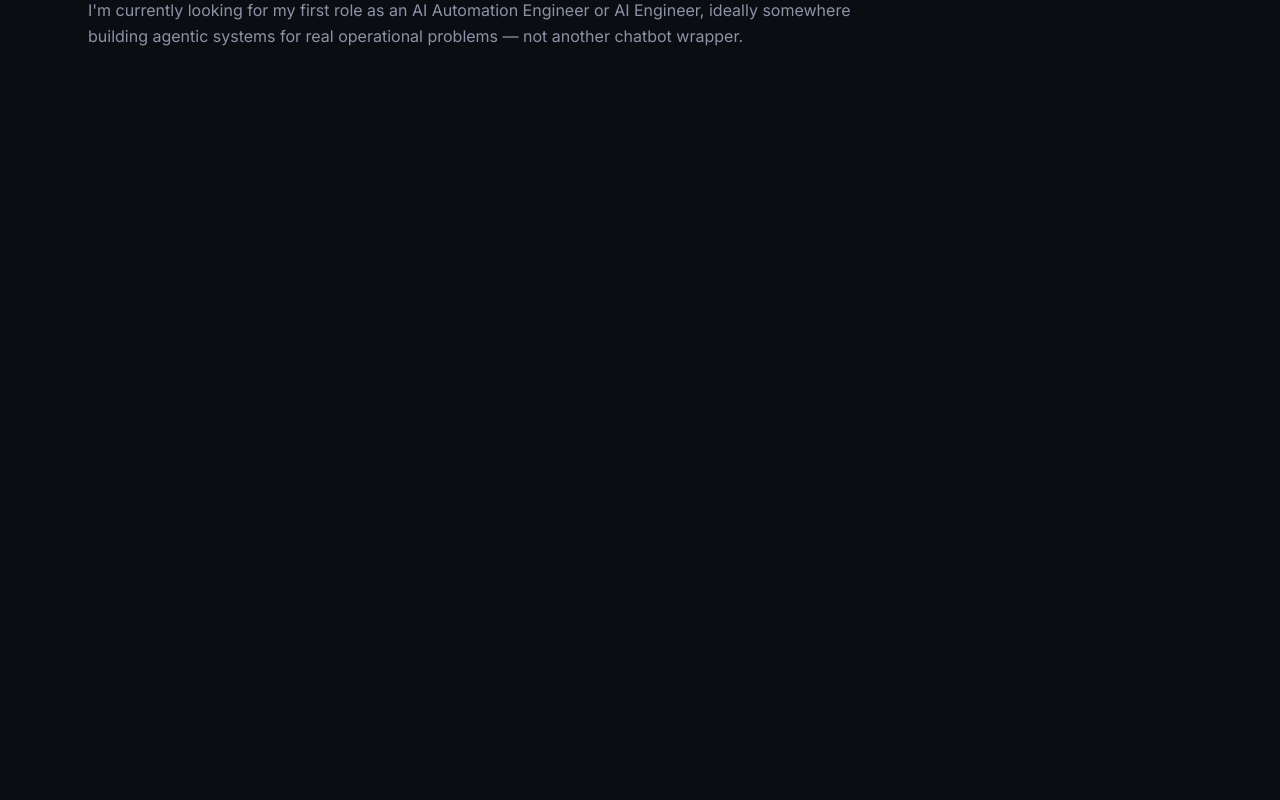
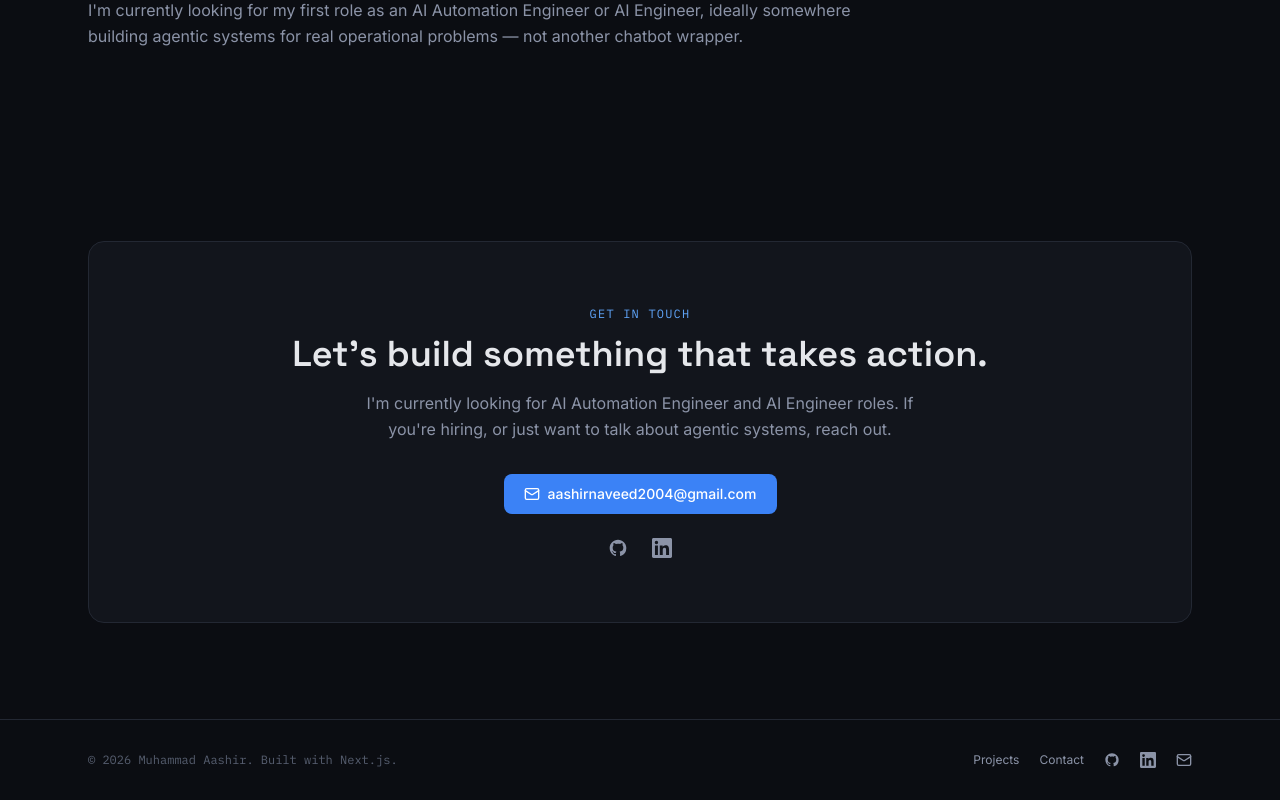
Before and after one commit to Muhammad-Aashir-web/Aashir-Portfolio, a Next.js app: page / in a window 1280 px wide. Shown: the part 2655-3455 px from the top of the page. Before the commit the page ends 2800 px from the top, so only its background shows below. Built offline with nearby package versions, Linux system fonts and the light colour scheme.

Commit message:
feat: add Contact section and site-wide Footer; fix missing lucide brand icons

```diff
--- a/src/app/layout.tsx
+++ b/src/app/layout.tsx
@@ -1,6 +1,7 @@
 import type { Metadata } from "next";
 import { Space_Grotesk, Inter, IBM_Plex_Mono } from "next/font/google";
 import Navbar from "@/components/layout/Navbar";
+import Footer from "@/components/layout/Footer";
 import "./globals.css";
 
 const spaceGrotesk = Space_Grotesk({
@@ -22,7 +23,7 @@ const plexMono = IBM_Plex_Mono({
 });
 
 export const metadata: Metadata = {
-  title: "Muhammad Aashir — AI Engineer",
+  title: "Muhammad Aashir — Building Agentic AI & Automation Systems",
   description:
     "I build agentic AI systems — multi-agent LangGraph pipelines with real backend integrations — that automate operational workflows like contract review and customer support.",
 };
@@ -36,6 +37,7 @@ export default function RootLayout({ children }: LayoutProps<"/">) {
       <body className="min-h-full flex flex-col bg-bg text-fg font-body">
         <Navbar />
         {children}
+        <Footer />
       </body>
     </html>
   );
--- a/src/app/page.tsx
+++ b/src/app/page.tsx
@@ -2,6 +2,7 @@ import Hero from "@/components/sections/Hero";
 import Projects from "@/components/sections/Projects";
 import Skills from "@/components/sections/Skills";
 import About from "@/components/sections/About";
+import Contact from "@/components/sections/Contact";
 
 export default function Home() {
   return (
@@ -10,6 +11,7 @@ export default function Home() {
       <Projects />
       <Skills />
       <About />
+      <Contact />
     </main>
   );
 }
--- /dev/null
+++ b/src/components/layout/Footer.tsx
@@ -0,0 +1,61 @@
+import Link from "next/link";
+import { Mail } from "lucide-react";
+import { GithubIcon, LinkedinIcon } from "@/components/ui/BrandIcons";
+
+const GITHUB_URL = "https://github.com/Muhammad-Aashir-web";
+const LINKEDIN_URL = "https://www.linkedin.com/in/muhammad-aashir1";
+const EMAIL = "aashirnaveed2004@gmail.com";
+
+export default function Footer() {
+  const year = new Date().getFullYear();
+
+  return (
+    <footer className="border-t border-border">
+      <div className="mx-auto flex w-full max-w-6xl flex-col items-center justify-between gap-4 px-6 py-8 sm:flex-row">
+        <p className="font-mono text-xs text-fg-subtle">
+          &copy; {year} Muhammad Aashir. Built with Next.js.
+        </p>
+
+        <div className="flex items-center gap-5">
+          <Link
+            href="#projects"
+            className="text-xs text-fg-muted transition-colors hover:text-fg"
+          >
+            Projects
+          </Link>
+          <Link
+            href="#contact"
+            className="text-xs text-fg-muted transition-colors hover:text-fg"
+          >
+            Contact
+          </Link>
+          <a
+            href={GITHUB_URL}
+            target="_blank"
+            rel="noopener noreferrer"
+            aria-label="GitHub"
+            className="text-fg-muted transition-colors hover:text-fg"
+          >
+            <GithubIcon size={16} />
+          </a>
+          <a
+            href={LINKEDIN_URL}
+            target="_blank"
+            rel="noopener noreferrer"
+            aria-label="LinkedIn"
+            className="text-fg-muted transition-colors hover:text-fg"
+          >
+            <LinkedinIcon size={16} />
+          </a>
+          <a
+            href={`mailto:${EMAIL}`}
+            aria-label="Email"
+            className="text-fg-muted transition-colors hover:text-fg"
+          >
+            <Mail size={16} />
+          </a>
+        </div>
+      </div>
+    </footer>
+  );
+}
--- /dev/null
+++ b/src/components/sections/Contact.tsx
@@ -0,0 +1,55 @@
+import { Mail } from "lucide-react";
+import Button from "@/components/ui/Button";
+import { GithubIcon, LinkedinIcon } from "@/components/ui/BrandIcons";
+
+const EMAIL = "aashirnaveed2004@gmail.com";
+const GITHUB_URL = "https://github.com/Muhammad-Aashir-web";
+const LINKEDIN_URL = "https://www.linkedin.com/in/muhammad-aashir1";
+
+export default function Contact() {
+  return (
+    <section id="contact" className="mx-auto w-full max-w-6xl px-6 py-24">
+      <div className="rounded-2xl border border-border bg-surface px-8 py-16 text-center sm:px-16">
+        <p className="font-mono text-xs uppercase tracking-widest text-accent-bright">
+          Get in touch
+        </p>
+        <h2 className="mt-3 font-display text-3xl font-semibold text-fg sm:text-4xl">
+          Let&apos;s build something that takes action.
+        </h2>
+        <p className="mx-auto mt-4 max-w-xl text-base leading-relaxed text-fg-muted">
+          I&apos;m currently looking for AI Automation Engineer and AI
+          Engineer roles. If you&apos;re hiring, or just want to talk about
+          agentic systems, reach out.
+        </p>
+
+        <div className="mt-8 flex flex-wrap items-center justify-center gap-3">
+          <Button href={`mailto:${EMAIL}`} variant="primary" external>
+            <Mail size={16} />
+            {EMAIL}
+          </Button>
+        </div>
+
+        <div className="mt-6 flex items-center justify-center gap-6">
+          <a
+            href={GITHUB_URL}
+            target="_blank"
+            rel="noopener noreferrer"
+            aria-label="GitHub"
+            className="text-fg-muted transition-colors hover:text-fg"
+          >
+            <GithubIcon size={20} />
+          </a>
+          <a
+            href={LINKEDIN_URL}
+            target="_blank"
+            rel="noopener noreferrer"
+            aria-label="LinkedIn"
+            className="text-fg-muted transition-colors hover:text-fg"
+          >
+            <LinkedinIcon size={20} />
+          </a>
+        </div>
+      </div>
+    </section>
+  );
+}
--- /dev/null
+++ b/src/components/ui/BrandIcons.tsx
@@ -0,0 +1,27 @@
+export function GithubIcon({ size = 20 }: { size?: number }) {
+  return (
+    <svg
+      width={size}
+      height={size}
+      viewBox="0 0 24 24"
+      fill="currentColor"
+      aria-hidden="true"
+    >
+      <path d="M12 2C6.477 2 2 6.484 2 12.017c0 4.425 2.865 8.18 6.839 9.504.5.092.682-.217.682-.483 0-.237-.008-.868-.013-1.703-2.782.605-3.369-1.343-3.369-1.343-.454-1.158-1.11-1.466-1.11-1.466-.908-.62.069-.608.069-.608 1.003.07 1.531 1.032 1.531 1.032.892 1.53 2.341 1.088 2.91.833.09-.647.35-1.088.636-1.339-2.221-.253-4.556-1.115-4.556-4.962 0-1.096.39-1.993 1.029-2.696-.103-.253-.446-1.272.098-2.65 0 0 .84-.27 2.75 1.03A9.542 9.542 0 0 1 12 6.844c.85.004 1.705.115 2.504.337 1.909-1.3 2.747-1.03 2.747-1.03.546 1.378.203 2.397.1 2.65.64.703 1.028 1.6 1.028 2.696 0 3.857-2.339 4.706-4.566 4.954.359.31.678.921.678 1.856 0 1.34-.012 2.421-.012 2.751 0 .268.18.58.688.482A10.02 10.02 0 0 0 22 12.017C22 6.484 17.523 2 12 2Z" />
+    </svg>
+  );
+}
+
+export function LinkedinIcon({ size = 20 }: { size?: number }) {
+  return (
+    <svg
+      width={size}
+      height={size}
+      viewBox="0 0 24 24"
+      fill="currentColor"
+      aria-hidden="true"
+    >
+      <path d="M20.447 20.452h-3.554v-5.569c0-1.328-.027-3.037-1.852-3.037-1.853 0-2.136 1.446-2.136 2.94v5.666H9.351V9h3.414v1.561h.046c.477-.9 1.637-1.85 3.37-1.85 3.601 0 4.267 2.37 4.267 5.455v6.286ZM5.337 7.433a2.062 2.062 0 1 1 0-4.124 2.062 2.062 0 0 1 0 4.124ZM7.114 20.452H3.558V9h3.556v11.452ZM22.225 0H1.771C.792 0 0 .774 0 1.729v20.542C0 23.227.792 24 1.771 24h20.451C23.2 24 24 23.227 24 22.271V1.729C24 .774 23.2 0 22.222 0h.003Z" />
+    </svg>
+  );
+}
```
